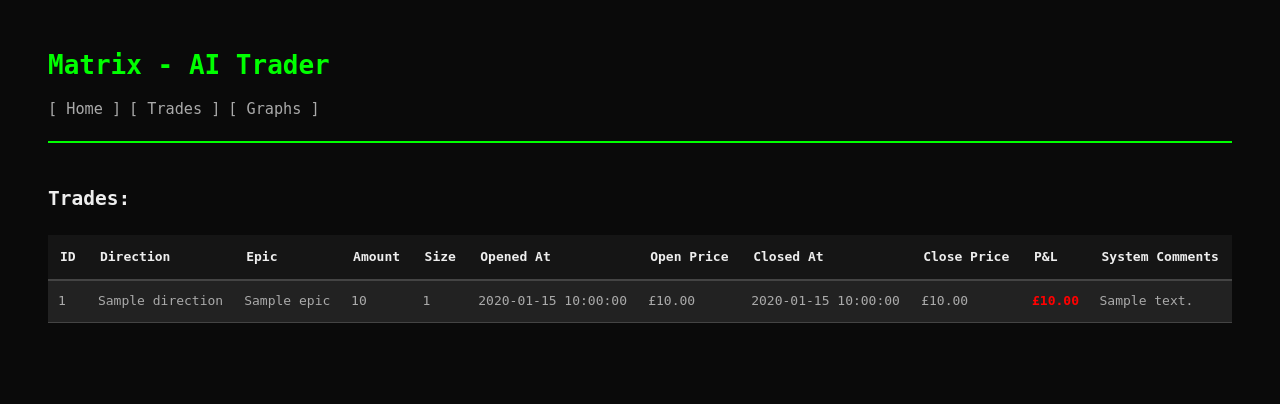
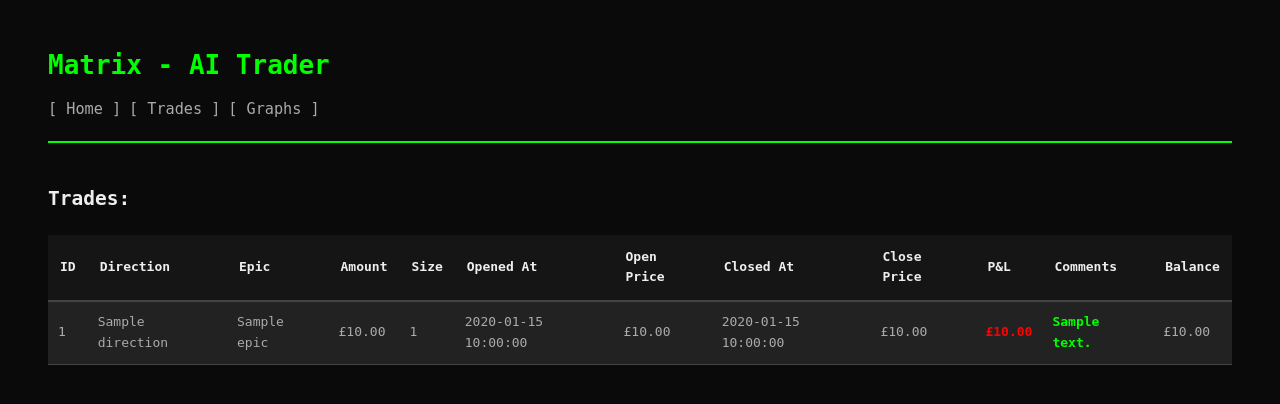
Before and after one commit to antonioalonzi/aitrade, a Python web app: template src/ai_web/templates/trades.html in a window 1280 px wide. Shown: the top 404 px of the page. Run offline with Jinja, Linux system fonts and the light colour scheme; the template is opened without the code that fills it: most values are stand-ins (such as "Sample title", 1, 10 or a date in 2020).

Commit message:
improving displaying of the table

```diff
--- a/src/ai_web/static/css/style.css
+++ b/src/ai_web/static/css/style.css
@@ -119,6 +119,23 @@ select:focus {
     box-shadow: 0 0 8px rgba(0, 255, 0, 0.2);
 }
 
+.comment-toggle {
+    cursor: pointer;
+    word-break: break-word;
+}
+
+.comment-toggle .full {
+    display: none;
+}
+
+.comment-toggle.expanded .preview {
+    display: none;
+}
+
+.comment-toggle.expanded .full {
+    display: inline;
+}
+
 .pnl-loss {
     color: #ff0000;
     font-weight: bold;
--- a/src/ai_web/templates/components/trades_table.html
+++ b/src/ai_web/templates/components/trades_table.html
@@ -12,7 +12,8 @@
                 <th>Closed At</th>
                 <th>Close Price</th>
                 <th>P&amp;L</th>
-                <th>System Comments</th>
+                <th>Comments</th>
+                <th>Balance</th>
             </tr>
         </thead>
         <tbody>
@@ -21,21 +22,26 @@
                     <td>{{ trade.id }}</td>
                     <td>{{ trade.direction }}</td>
                     <td>{{ trade.epic }}</td>
-                    <td>{{ trade.amount }}</td>
+                    <td>{{ "£{:,.2f}".format(trade.amount) }}</td>
                     <td>{{ trade.size }}</td>
-                    <td>{{ trade.opened_at }}</td>
-                    <td>£{{ "%.2f" | format(trade.open_price) }}</td>
-                    <td>{{ trade.closed_at if trade.closed_at else '-' }}</td>
-                    <td>{{ "£%.2f" | format(trade.close_price) if trade.close_price is not none else '-' }}</td>
+                    <td>{{ trade.opened_at[:19].replace('T', ' ') }}</td>
+                    <td>{{ "£{:,.2f}".format(trade.open_price) }}</td>
+                    <td>{{ trade.closed_at[:19].replace('T', ' ') if trade.closed_at else '-' }}</td>
+                    <td>{{ "£{:,.2f}".format(trade.close_price) if trade.close_price is not none else '-' }}</td>
 
                     <!-- Conditional PnL class and display text -->
                     <td class="{% if trade.profit_or_loss is not none %}{% if trade.profit_or_loss >= 0 %}pnl-profit{% else %}pnl-loss{% endif %}{% else %}pnl-open{% endif %}">
-                        {{ "£%.2f" | format(trade.profit_or_loss) if trade.profit_or_loss is not none else 'OPEN' }}
+                        {{ "£{:,.2f}".format(trade.profit_or_loss) if trade.profit_or_loss is not none else 'OPEN' }}
                     </td>
 
-                    <td title="{{ trade.comment }}" style="max-width: 200px; white-space: nowrap; overflow: hidden; text-overflow: ellipsis;">
-                      {{ trade.comment[:100] }}{% if trade.comment | length > 100 %}...{% endif %}
+                    <td style="max-width: 200px;">
+                        <div class="comment-toggle" onclick="this.classList.toggle('expanded')">
+                            <span class="preview">{{ trade.comment[:60] }}{% if trade.comment | length > 60 %}... <small style="color: gray;">(More)</small>{% endif %}</span>
+                            <span class="full">{{ trade.comment }} {% if trade.comment | length > 60 %} <small style="color: gray;">(Less)</small>{% endif %}</span>
+                        </div>
                     </td>
+
+                    <td>{{ "£{:,.2f}".format(trade.balance_at_opening) }}</td>
                 </tr>
             {% endfor %}
         </tbody>
```
